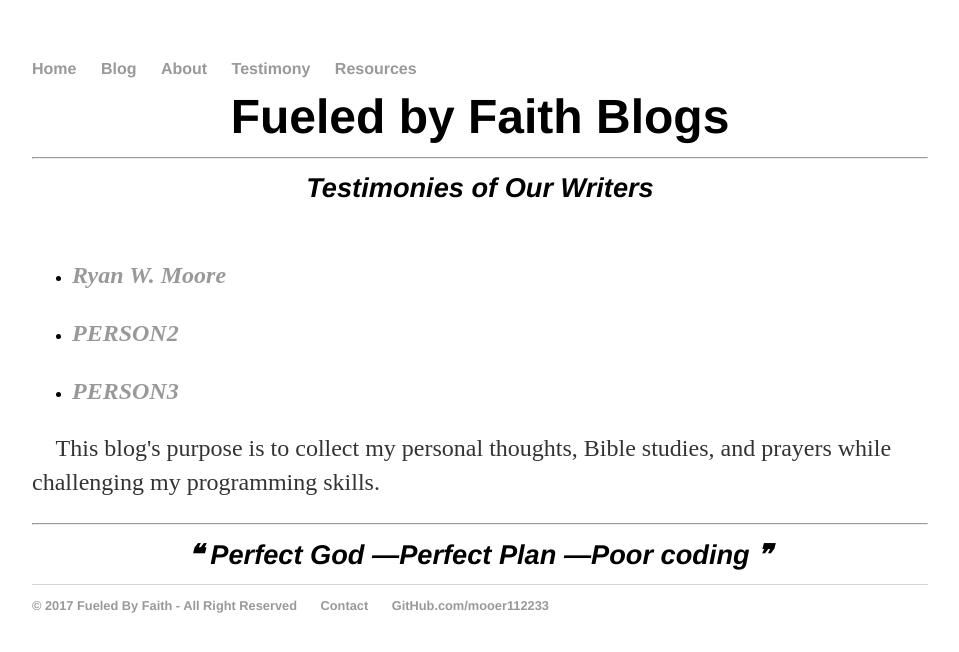
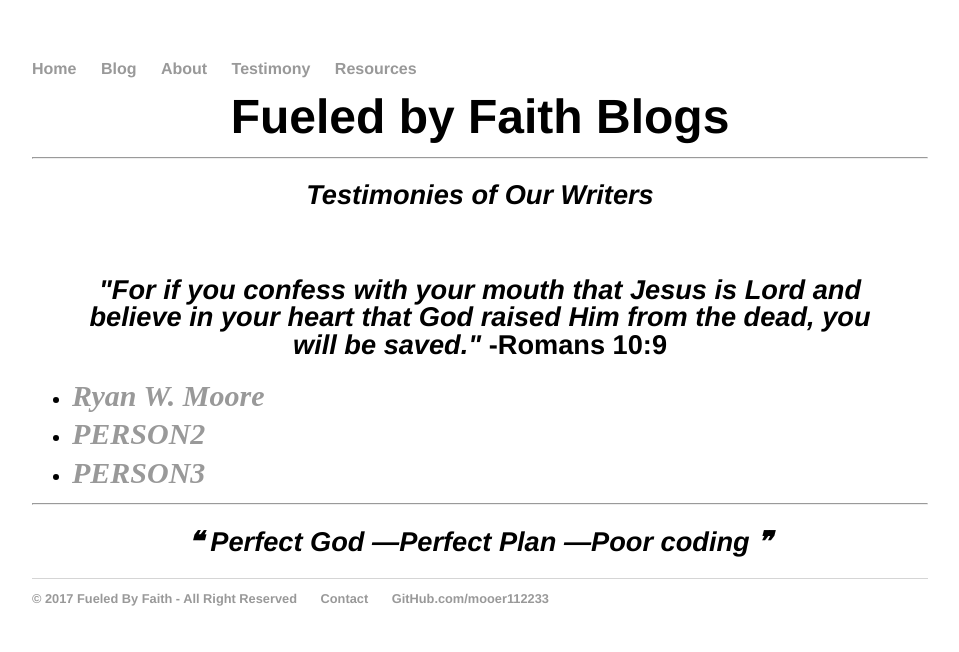
Before and after one commit to rwm6857/ARCHIVED-Fueled-by-Faith, a Jekyll site: the page built from testimony/index.html, in a window 1280 px wide. Shown: the top 652 px of the page, without its empty margins (160-1119 px from the left). Built offline with Jekyll 4.4.1, drawn with Linux system fonts in a browser that asks for light colours.

Commit message:
Mass edits

```diff
--- a/css/main.css
+++ b/css/main.css
@@ -27,7 +27,7 @@ h1 {
 h2 {
     font-size: 1.7em;
     font-family:'Helvetica', 'Arial', 'Sans-Serif';
-	line-height: 0.5em;
+	line-height: 1em;
 }
 p {
     font-size: 1.5em;
--- a/testimony/index.html
+++ b/testimony/index.html
@@ -8,12 +8,14 @@ title: Fueled By Faith Blogs
 	<h2 style="text-align: center;"><em>Testimonies of Our Writers</em></h2>
 
 	<br>
-	<ul>
-		<li><p><a href="/testimony/ryanm"><em><strong>Ryan W. Moore</strong></em></a></p></li>
-		<li><p><a href="/testimony/person2"><em><strong>PERSON2</strong></em></a></p></li>
-		<li><p><a href="/testimony/person3"><em><strong>PERSON3</strong></em></a></p></li>
+	<h2 style="text-align: center;"><blockquote><em>"For if you confess with your mouth that Jesus is Lord and believe in your heart that God raised Him from the dead, <strong>you will be saved</strong>."</em> -Romans 10:9
+	</blockquote></h2>
+	<ul style="font-size: 20px;">
+		<li><p style="line-height: .5px"><a href="/testimony/ryanm"><em><strong>Ryan W. Moore</strong></em></a></p></li>
+		<li><p style="line-height: .5px"><a href="/testimony/person2"><em><strong>PERSON2</strong></em></a></p></li>
+		<li><p style="line-height: .5px"><a href="/testimony/person3"><em><strong>PERSON3</strong></em></a></p></li>
 	</ul>
 
-	<p>&nbsp;&nbsp;&nbsp; This blog's purpose is to collect my personal thoughts, Bible studies, and prayers while challenging my programming skills.</p>
+
 
 </div><!-- /.blurb -->
--- a/testimony/ryanm/index.html
+++ b/testimony/ryanm/index.html
@@ -6,13 +6,13 @@ author: Ryan
 <div class="blurb">
 
 	<h2 style="text-align: left;"> Part One: Before Christ</h2>
-		<p style="left-margin: 25px">&nbsp;&nbsp;&nbsp;&nbsp;&nbsp;&nbsp; TESTIMONY1</p>
+		<p style="left-margin: 25px">&nbsp;&nbsp;&nbsp;&nbsp;&nbsp;&nbsp; I was an Athiest. Seventeen years of hating, resenting, and "disproving" God. I solved problems through drugs, alcohol, and manipulation. Sadly enough, these <em>problems</em> were all in my head. Many of these struggles were figmented by my own mind - purley to distance myself from any theologic beliefs and believers.I loathed the Christians around me because of their <strong>imaginary, hateful, sky-daddy</strong>. Despite this, here I am, starting a blog to bring glory to God. So what happened? I press on...</p>
 
 	<h2 style="text-align: left;"> Part Two: Finding Christ</h2>
-		<p style="left-margin: 25px">&nbsp;&nbsp;&nbsp;&nbsp;&nbsp;&nbsp; TESTIMONY2</p>
+		<p style="left-margin: 25px">&nbsp;&nbsp;&nbsp;&nbsp;&nbsp;&nbsp; I had a friend - absolutely loving, serving, beautiful heart - and she was a believer (<em>the only one I could stand</em>). She did what every Christian is called to do, and tried sharing the Gospel with me. Me being me, though, turned down any of her advances into my spiriftual life. Youth Group, Sunday church, hangouts, you name it - I refused to compromise my own beliefs (<em>or lack thereof</em>) to stoop to her level. However, even through my stubborn this, when I invited my friend to try our school band, she accepted without mental reservation because <strong> she chose to care about what I cared about with grace.</strong> Now, this really struck me as odd. "<em>I've done nothing but reject her, but she comes to help me when I needed it.</em>" Another opportunity rolled around for her - <em>Silver Ring Thing</em> - and to "repay" her kindness, I (<em>relectuantly</em>) joined her. To keep this story short, I'll summarize: <em>discomfort and conviction gave way to grace, salvation, and relief.</em> At 18 years old on October 20, 2016, I was born again in Christ, Jesus.</p>
 
 	<h2 style="text-align: left;"> Part Three: Life with Christ</h2>
-		<p style="left-margin: 25px">&nbsp;&nbsp;&nbsp;&nbsp;&nbsp;&nbsp; TESTIMONY3</p>
+		<p style="left-margin: 25px">&nbsp;&nbsp;&nbsp;&nbsp;&nbsp;&nbsp; I was set free that night. One benefit to being an Athiest beforehand - I knew what kind of Christian <strong>not to be</strong>. I didn't want to be a <em>Sunday-Morning Christan, a Chreaster, a Frozen Saved, or a Watered-down-Christian.</em> In essence, I didn't want an asterisck next to the phrase "saved through Christ." The change was radical and the peace was real. Of course, I'm far from perfect and still but a spiritual infant. I started this blog to keep me accountable, profess my faith, and help others in their own walks with Christ.</p>
 
 
 
```
Also changed, not shown: _posts/2017-01-01-test-post-name.md (+0 -4 lines), 5 other files.
